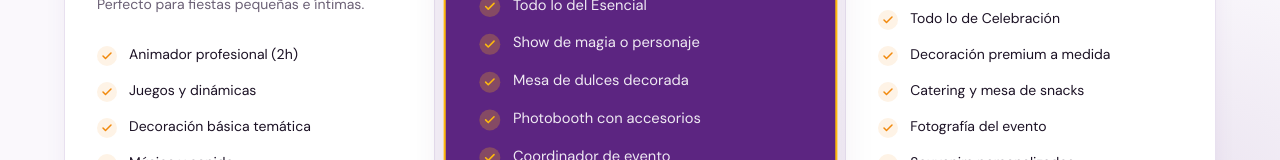
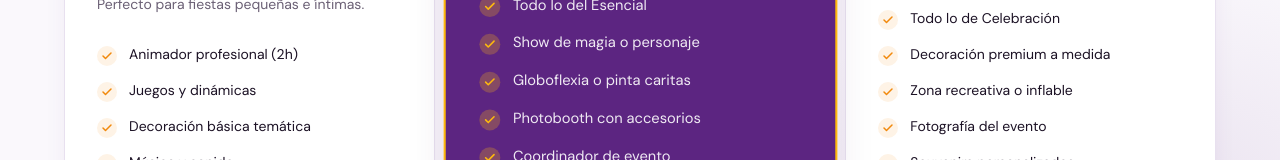
Before and after one commit to 20Josy07/AlegrArte, a React (Vite) app: page / in a window 1280 px wide. Shown: the part 5914-6074 px from the top of the page. Built offline with nearby package versions, Linux system fonts and the light colour scheme.

Commit message:
Remove email references from ContactCTA and Footer components; update content.ts to eliminate EMAIL constant for a cleaner codebase.

```diff
--- a/src/components/ContactCTA.tsx
+++ b/src/components/ContactCTA.tsx
@@ -1,5 +1,5 @@
-import { Mail, MapPin, MessageCircle, Phone } from 'lucide-react'
-import { SLOGAN, WHATSAPP, PHONE, PHONE_HREF, EMAIL } from '../data/content'
+import { MapPin, MessageCircle, Phone } from 'lucide-react'
+import { SLOGAN, WHATSAPP, PHONE, PHONE_HREF } from '../data/content'
 import { Button } from './ui/shared'
 
 export function ContactCTA() {
@@ -25,7 +25,6 @@ export function ContactCTA() {
               {[
                 { icon: MapPin, text: 'Barranquilla, Colombia' },
                 { icon: Phone, text: PHONE, href: PHONE_HREF },
-                { icon: Mail, text: EMAIL, href: `mailto:${EMAIL}` },
               ].map(({ icon: Icon, text, href }) => (
                 <div key={text} className="flex items-center gap-3 text-sm text-white/75">
                   <span className="flex h-9 w-9 items-center justify-center rounded-xl bg-white/10">
@@ -62,7 +61,6 @@ export function ContactCTA() {
                   {PHONE}
                 </Button>
               </div>
-              <p className="mt-6 text-center text-sm text-white/45 lg:text-left">{EMAIL}</p>
             </div>
           </div>
         </div>
--- a/src/components/Footer.tsx
+++ b/src/components/Footer.tsx
@@ -1,4 +1,4 @@
-import { FOOTER, PHONE, PHONE_HREF, EMAIL, NAV_LINKS, WHATSAPP, SLOGAN } from '../data/content'
+import { FOOTER, PHONE, PHONE_HREF, NAV_LINKS, WHATSAPP, SLOGAN } from '../data/content'
 import { Logo } from './ui/shared'
 
 export function Footer() {
@@ -37,7 +37,6 @@ export function Footer() {
             <ul className="mt-4 space-y-2.5 text-sm text-text">
               <li>{FOOTER.contact.address}</li>
               <li><a href={PHONE_HREF} className="hover:text-accent transition-colors">{PHONE}</a></li>
-              <li><a href={`mailto:${EMAIL}`} className="hover:text-accent transition-colors">{EMAIL}</a></li>
               <li className="text-muted">{FOOTER.contact.hours}</li>
             </ul>
           </div>
--- a/src/data/content.ts
+++ b/src/data/content.ts
@@ -2,7 +2,6 @@ export const SLOGAN = 'La diversión es nuestro arte'
 
 export const PHONE = '+57 320 6537966'
 export const PHONE_HREF = 'tel:+573206537966'
-export const EMAIL = 'hola@alegrarte.com'
 export const WHATSAPP = 'https://wa.me/573206537966'
 
 export const NAV_LINKS = [
@@ -138,7 +137,7 @@ export const SERVICES = {
     {
       title: 'Fiestas infantiles',
       description: 'Animación, juegos, personajes y decoración temática para cumpleaños inolvidables.',
-      image: 'https://images.unsplash.com/photo-1464349153735-7db50ed83c16?w=600&h=450&fit=crop&q=80',
+      image: 'https://i.postimg.cc/jdWhsPss/04.jpg',
       tag: 'Más popular',
       emoji: '🎈',
       accent: 'yellow',
@@ -209,7 +208,7 @@ export const PACKAGES = {
       features: [
         'Todo lo del Esencial',
         'Show de magia o personaje',
-        'Mesa de dulces decorada',
+        'Globoflexia o pinta caritas',
         'Photobooth con accesorios',
         'Coordinador de evento',
       ],
@@ -222,7 +221,7 @@ export const PACKAGES = {
       features: [
         'Todo lo de Celebración',
         'Decoración premium a medida',
-        'Catering y mesa de snacks',
+        'Zona recreativa o inflable',
         'Fotografía del evento',
         'Souvenirs personalizados',
       ],
@@ -258,7 +257,7 @@ export const GALLERY = {
   images: [
     { src: 'https://i.postimg.cc/jdWhsPss/04.jpg', alt: 'Evento AlegrArte', tall: true },
     { src: 'https://i.postimg.cc/QxBqX1j4/eventos.jpg', alt: 'Recreación y eventos', tall: false },
-    { src: 'https://images.unsplash.com/photo-1464366400600-7168b878af9b?w=600&h=400&fit=crop&q=80', alt: 'Mesa decorada', tall: false },
+    { src: 'https://images.unsplash.com/photo-1530103862676-de8c9debad1d?w=600&h=400&fit=crop&q=80', alt: 'Decoración de evento', tall: false },
     { src: 'https://images.unsplash.com/photo-1519225421980-715cb0215aed?w=600&h=400&fit=crop&q=80', alt: 'Celebración exterior', tall: false },
     { src: 'https://images.unsplash.com/photo-1492684223066-81342ee5ff30?w=600&h=750&fit=crop&q=80', alt: 'Fiesta nocturna', tall: true },
   ],
```
